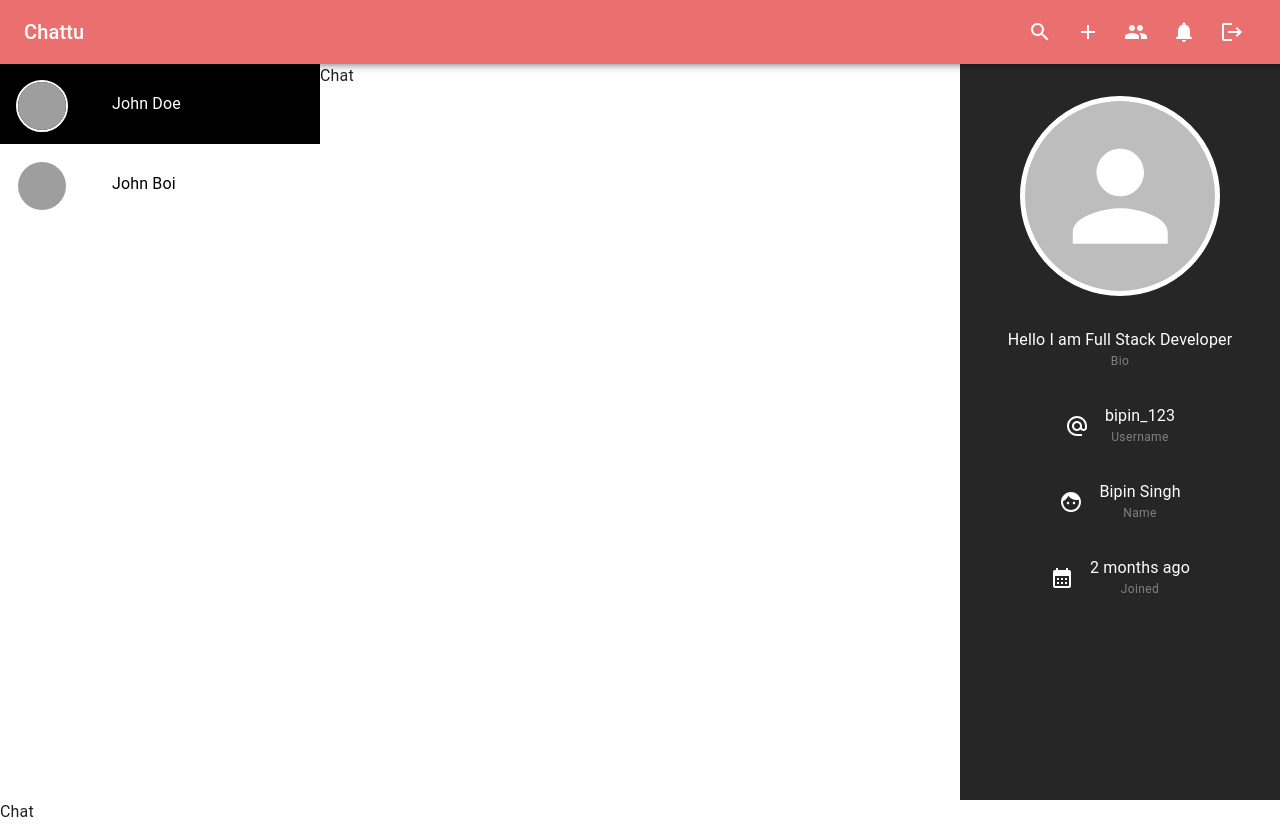
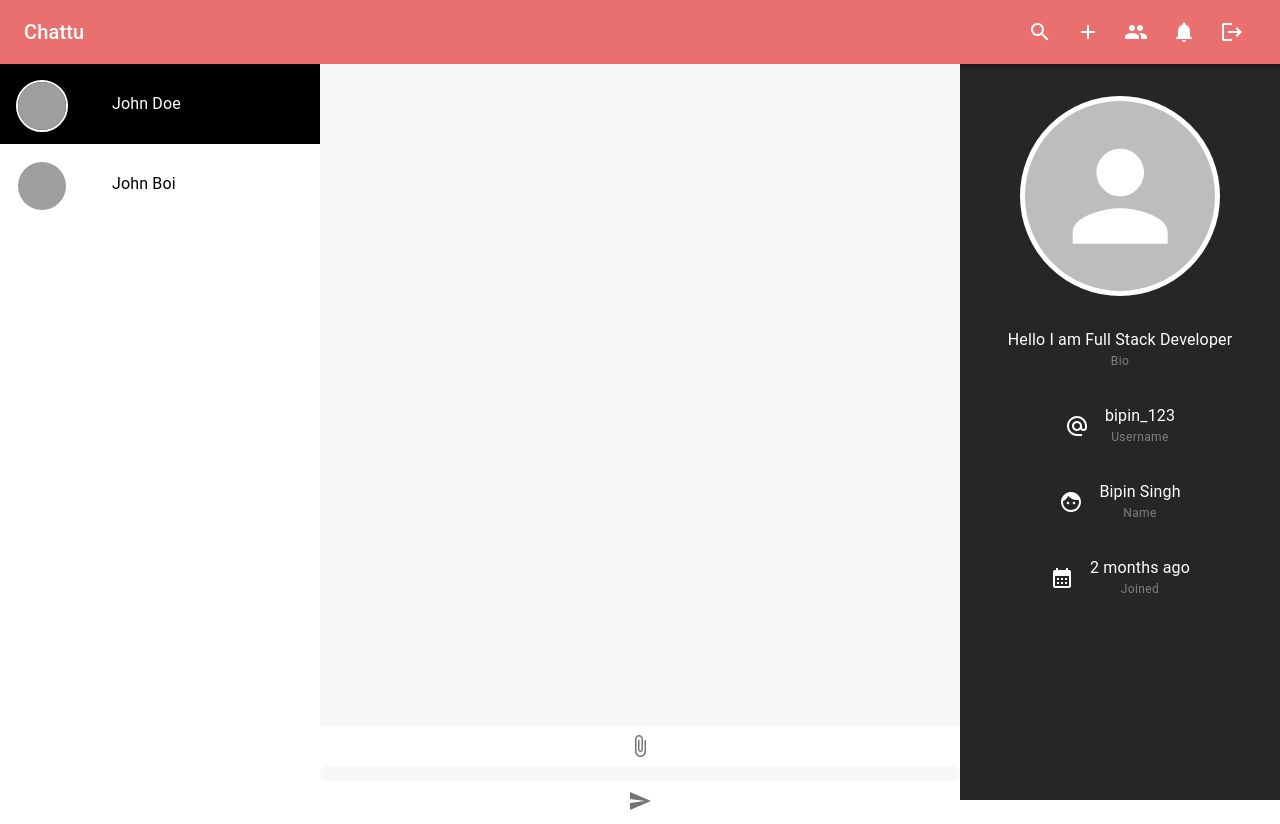
Before and after one commit to InsaneXo/chat-application, a React (Vite) app in the folder client/: page /chat/1 in a window 1280 px wide. Built offline with nearby package versions, Linux system fonts and the light colour scheme; grey boxes are pictures that could not be loaded.

Commit message:
23-10-2024 task

```diff
--- a/client/src/components/constanst/color.js
+++ b/client/src/components/constanst/color.js
@@ -1 +1,10 @@
-export const orange = "#ea7070"
+export const orange = "#ea7070";
+export const orangeLight = "rgba(234, 112, 112,0.2)";
+
+export const grayColor = "rgba(247,247,247,1)";
+export const lightBlue = "#2694ab";
+export const matBlack = "#1c1c1c";
+export const bgGradient = "linear-gradient(rgb(255 225 209), rgb(249 159 159))";
+
+export const purple = "rgba(75,12,192,1)";
+export const purpleLight = "rgba(75,12,192,0.2)";
--- a/client/src/components/layout/AppLayout.jsx
+++ b/client/src/components/layout/AppLayout.jsx
@@ -37,7 +37,7 @@ const AppLayout = () => (WrappedComponent) => {
             />
           </Grid>
           <Grid item xs={12} sm={8} md={5} lg={6} height={"100%"}>
-            <WrappedComponent />
+            <WrappedComponent {...props} />
           </Grid>
           <Grid
             item
@@ -53,7 +53,6 @@ const AppLayout = () => (WrappedComponent) => {
             <Profile />
           </Grid>
         </Grid>
-        <WrappedComponent {...props} />
       </>
     );
   };
--- a/client/src/components/shared/UserItem.jsx
+++ b/client/src/components/shared/UserItem.jsx
@@ -2,11 +2,7 @@ import { Add as AddIcon, Remove as RemoveIcon } from "@mui/icons-material";
 import { Avatar, IconButton, ListItem, Stack, Typography } from "@mui/material";
 import React, { memo } from "react";
 
-const UserItem = ({
-  user,
-  handler,
-  handlerIsLoading,
-}) => {
+const UserItem = ({ user, handler, handlerIsLoading, isAdded = false }) => {
   const { name, _id, avatar } = user;
 
   return (
@@ -37,16 +33,16 @@ const UserItem = ({
         <IconButton
           size="small"
           sx={{
-            bgcolor: "primary.main",
+            bgcolor: isAdded ? "error.main" : "primary.main",
             color: "white",
             "&:hover": {
-              bgcolor: "primary.dark",
+              bgcolor: isAdded ? "error.dark" : "primary.dark",
             },
           }}
           onClick={() => handler(_id)}
           disabled={handlerIsLoading}
         >
-          <AddIcon />
+          {isAdded ? <RemoveIcon /> : <AddIcon />}
         </IconButton>
       </Stack>
     </ListItem>
--- a/client/src/components/specific/NewGroup.jsx
+++ b/client/src/components/specific/NewGroup.jsx
@@ -1,9 +1,76 @@
-import React from 'react'
+import React, { useState } from "react";
+import {
+  Avatar,
+  Button,
+  Dialog,
+  DialogTitle,
+  ListItem,
+  Skeleton,
+  Stack,
+  TextField,
+  Typography,
+} from "@mui/material";
+import { useInputValidation } from "6pp";
+import UserItem from "../shared/UserItem";
+import { sampleUsers } from "../constanst/sampleData";
 
 const NewGroup = () => {
+  const groupName = useInputValidation("");
+
+  const [members, setMembers] = useState(sampleUsers);
+  const [selectedMembers, setSelectedMembers] = useState([]);
+
+  const selectMemberHandler = (id) => {
+    setSelectedMembers((prev) =>
+      prev.includes(id)
+        ? prev.filter((currElement) => currElement !== id)
+        : [...prev, id]
+    );
+  };
+
+  const submitHandler = () => {
+    console.log("submitHandler");
+  };
+
+  const closeHandler = () => {
+    console.log("closeHandler");
+  };
+
   return (
-    <div>NewGroup</div>
-  )
-}
+    <Dialog open onClose={closeHandler}>
+      <Stack p={{ xs: "1rem", sm: "3rem" }} width={"25rem"} spacing={"2rem"}>
+        <DialogTitle textAlign={"center"}>New Group</DialogTitle>
+        <TextField
+          label="Group Name"
+          value={groupName.value}
+          onChange={groupName.changeHandler}
+        />
+        <Typography variant="body1">Members</Typography>
+        <Stack>
+          {members.map((i) => (
+            <UserItem key={i._id} user={i} handler={selectMemberHandler} isAdded={selectedMembers.includes(i._id)} />
+          ))}
+        </Stack>
+        <Stack direction={"row"} justifyContent={"space-evenly"}>
+          <Button
+            variant="text"
+            color="error"
+            size="large"
+            onClick={closeHandler}
+          >
+            Cancel
+          </Button>
+          <Button
+            variant="contained"
+            size="large"
+            onClick={submitHandler}
+          >
+            Create
+          </Button>
+        </Stack>
+      </Stack>
+    </Dialog>
+  );
+};
 
-export default NewGroup
+export default NewGroup;
--- a/client/src/components/styles/StyledComponents.jsx
+++ b/client/src/components/styles/StyledComponents.jsx
@@ -1,5 +1,6 @@
 import { styled } from "@mui/material";
 import { Link as LinkComponent } from "react-router-dom";
+import { grayColor } from "../constanst/color";
 
 const VisuallyHiddenInput = styled("input")({
   border: 0,
@@ -22,4 +23,14 @@ const Link = styled(LinkComponent)`
   }
 `;
 
-export { VisuallyHiddenInput, Link };
+const InputBox = styled("input")`
+  width: 100%;
+  height: 100%;
+  border: none;
+  outline: none;
+  padding: 0 3rem;
+  border-radius: 1.5rem;
+  background-color: ${grayColor};
+`;
+
+export { VisuallyHiddenInput, Link, InputBox };
--- a/client/src/pages/Chat.jsx
+++ b/client/src/pages/Chat.jsx
@@ -1,10 +1,44 @@
-import React from 'react'
-import AppLayout from '../components/layout/AppLayout'
+import React, { useRef } from "react";
+import AppLayout from "../components/layout/AppLayout";
+import { IconButton, Stack } from "@mui/material";
+import { grayColor } from "../components/constanst/color";
+import {
+  AttachFile as AttachFileIcon,
+  Send as SendIcon,
+} from "@mui/icons-material";
+import { InputBox } from "../components/styles/StyledComponents";
 
 const Chat = () => {
+  const containerRef = useRef();
   return (
-    <div>Chat</div>
-  )
-}
+    <>
+      <Stack
+        ref={containerRef}
+        boxSizing={"border-box"}
+        padding={"1rem"}
+        spacing={"1rem"}
+        bgcolor={grayColor}
+        height={"90%"}
+        sx={{
+          overflowX: "hidden",
+          overflowY: "auto",
+        }}
+      ></Stack>
+      <form style={{ height: "10%" }}>
+        <Stack>
+          <IconButton>
+            <AttachFileIcon />
+          </IconButton>
 
-export default AppLayout()(Chat)
+          <InputBox />
+
+          <IconButton>
+            <SendIcon />
+          </IconButton>
+        </Stack>
+      </form>
+    </>
+  );
+};
+
+export default AppLayout()(Chat);
--- a/client/src/pages/Home.jsx
+++ b/client/src/pages/Home.jsx
@@ -1,20 +1,22 @@
 import React from "react";
 import AppLayout from "../components/layout/AppLayout";
+import { Box, Typography } from "@mui/material";
+import { grayColor } from "../components/constanst/color";
 
 const Home = () => {
-  return <div>Home</div>;
+  return (
+    <Box
+      bgcolor={grayColor}
+      height={"100%"}
+      display={"flex"}
+      justifyContent={"center"}
+      alignItems={"center"}
+    >
+      <Typography p={"2rem"} variant="h5" textAlign={"center"}>
+        Select a friend to chat
+      </Typography>
+    </Box>
+  );
 };
 
 export default AppLayout()(Home);
-
-// High Order Components Example
-
-// export default (props) =>{
-//     return (
-//         <div>
-//         <div>Header</div>
-//         <Home {...props} />
-//         <div>Footer</div>
-//       </div>
-//     )
-// }
```
